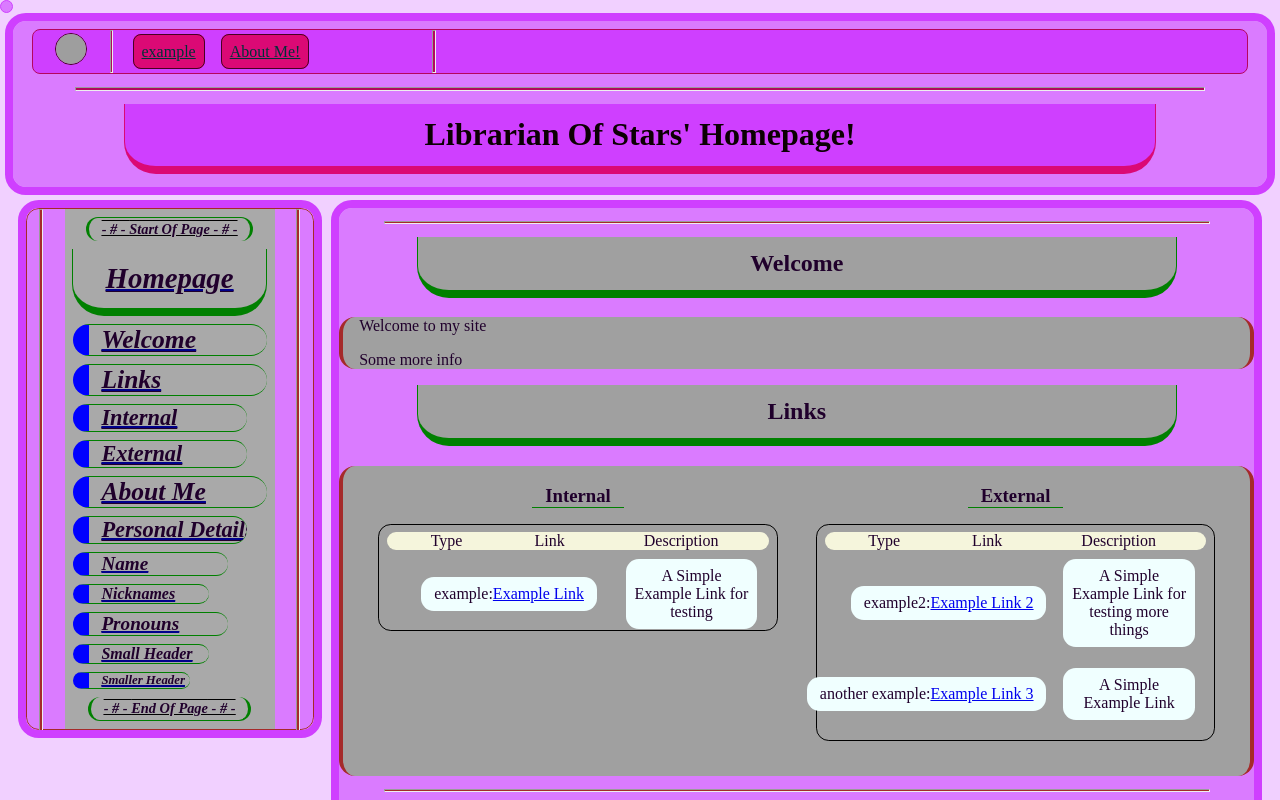
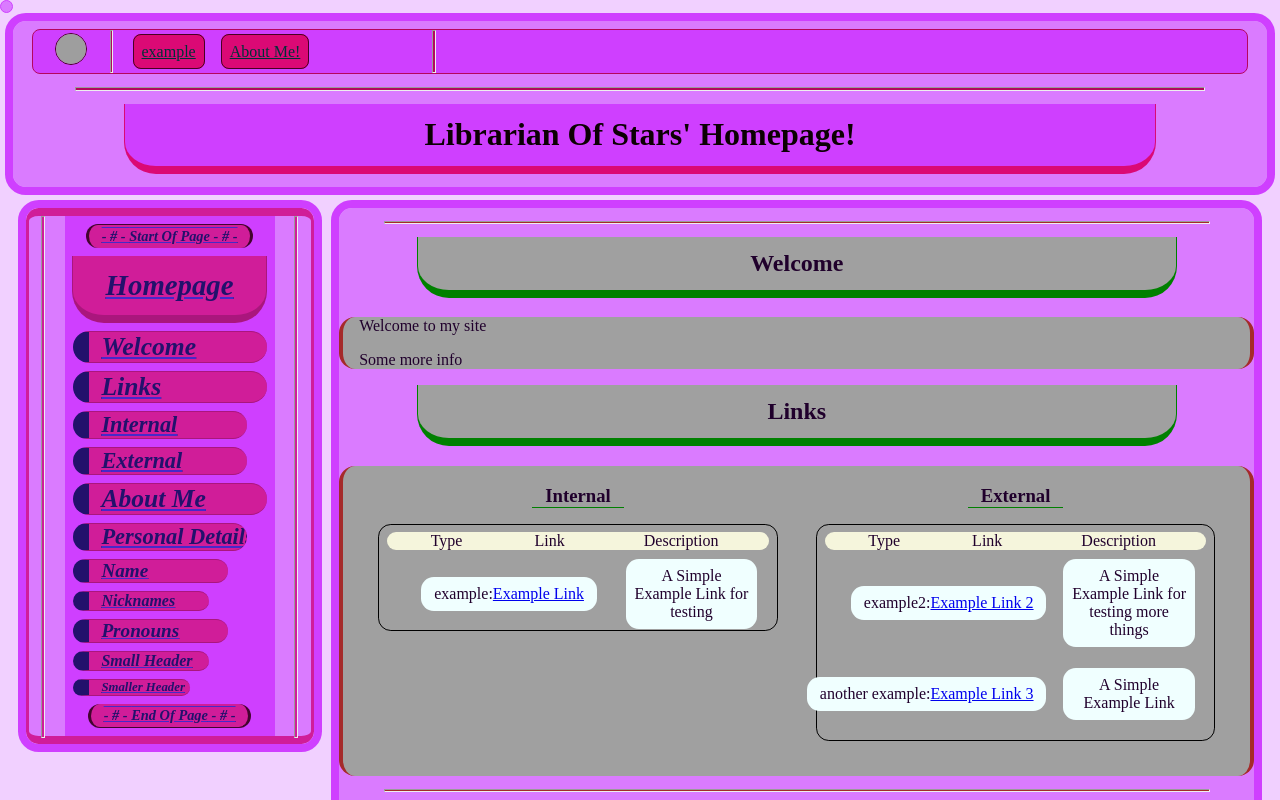
Before and after one commit to librarianofstars-ca-org/website, a Next.js app: page / in a window 1280 px wide. Shown: the top 800 px of the page. Built offline with nearby package versions, Linux system fonts and the light colour scheme; grey boxes are pictures that could not be loaded.

Commit message:
feat: sidebar and table of contents colored

```diff
--- a/styles/base.css
+++ b/styles/base.css
@@ -25,6 +25,10 @@ html.style-root {
     /* --color-<path>-(back, main, accent, highlight, text ) */
     /* Generaly want to have lightness value decrease as properties go on */
     /* Reused - path 'meta' */
+    --color-meta-links-unvisited: var(--color-blue-dark-30);
+    --color-meta-links-invert-unvisited: var(--color-blue-dark-70);
+    --color-meta-links-visited: var(--color-blue-dark-40);
+    --color-meta-links-invert-visited: var(--color-blue-dark-60);
     /* Site - path 'site' */
     --color-site-back: var(--color-purple-95);
     --color-site-main: var(--color-purple-80);
@@ -39,6 +43,11 @@ html.style-root {
     --color-section-head-highlight: var(--color-pink-50);
     --color-section-head-text: var(--color-pink-05);
     /* - Sidebar - path 'side' */
+    --color-section-side-back: var(--color-site-main);
+    --color-section-side-main: var(--color-site-accent);
+    --color-section-side-accent: var(--color-magenta-60);
+    --color-section-side-highlight: var(--color-magenta-50);
+    --color-section-side-text: var(--color-magenta-05);
     /* - Main - path 'body' */
     /* - Footer - path 'foot' */
     /* Elements - path 'element' */
@@ -48,6 +57,12 @@ html.style-root {
     --color-element-nav-accent: var(--color-pink-50);
     --color-element-nav-highlight: var(--color-pink-20);
     --color-element-nav-text: var(--color-blue-light-10);
+    /* Table of Contents - path 'toc' */
+    --color-element-toc-back: var(--color-section-side-main);
+    --color-element-toc-main: var(--color-section-side-accent);
+    --color-element-toc-accent: var(--color-magenta-50);
+    --color-element-toc-highlight: var(--color-magenta-20);
+    --color-element-toc-text: var(--color-blue-dark-10);
 
 }
 
@@ -57,6 +72,10 @@ html.style-root {
         /* --color-<path>-(back, main, accent, highlight, text ) */
         /* Generaly want to have lightness value increase as properties go on */
         /* Reused - path 'meta' */
+        --color-meta-links-unvisited: var(--color-blue-dark-70);
+        --color-meta-links-invert-unvisited: var(--color-blue-dark-30);
+        --color-meta-links-visited: var(--color-blue-dark-60);
+        --color-meta-links-invert-visited: var(--color-blue-dark-40);
         /* Site - path 'site' */
         --color-site-back: var(--color-purple-05);
         --color-site-main: var(--color-purple-20);
@@ -71,6 +90,11 @@ html.style-root {
         --color-section-head-highlight: var(--color-pink-50);
         --color-section-head-text: var(--color-pink-95);
         /* - Sidebar - path 'side' */
+        --color-section-side-back: var(--color-site-main);
+        --color-section-side-main: var(--color-site-accent);
+        --color-section-side-accent: var(--color-magenta-40);
+        --color-section-side-highlight: var(--color-magenta-50);
+        --color-section-side-text: var(--color-magenta-95);
         /* - Main - path 'body' */
         /* - Footer - path 'foot' */
         /* Elements - path 'element' */
@@ -80,5 +104,11 @@ html.style-root {
         --color-element-nav-accent: var(--color-pink-50);
         --color-element-nav-highlight: var(--color-pink-80);
         --color-element-nav-text: var(--color-blue-light-90);
+        /* Table of Contents - path 'toc' */
+        --color-element-toc-back: var(--color-section-side-main);
+        --color-element-toc-main: var(--color-section-side-accent);
+        --color-element-toc-accent: var(--color-magenta-50);
+        --color-element-toc-highlight: var(--color-magenta-80);
+        --color-element-toc-text: var(--color-blue-dark-90);
     }
 }
--- a/styles/components/elements/table_of_contents.css
+++ b/styles/components/elements/table_of_contents.css
@@ -1,6 +1,6 @@
 /* Wrapper */
 .table-of-contents {
-    background-color: darkgray;
+    background-color: var(--color-element-toc-back);
     padding-block: var(--size-xs);
     position: relative;
 }
@@ -8,7 +8,7 @@
 /* Link Overrides */
 .table-of-contents a {
     color: unset;
-    background-color: inherit;
+    background-color: var(--color-element-toc-main);
 }
 
 /* Sizing of each heading */
@@ -47,6 +47,8 @@
     font-weight: bold;
     font-style: italic;
 
+    color: var(--color-element-toc-text);
+    background-color: var(--color-element-toc-main);
 }
 /* .table-of-contents all items */
 .table-of-contents > a > .toc-item {
@@ -57,7 +59,12 @@
     overflow: hidden;
     text-overflow: ellipsis " - ";
 
-    text-decoration: solid underline darkblue var(--size-tn);
+    text-decoration-line: underline;
+    text-decoration-style: solid;
+    text-decoration-width: var(--size-tn);
+    text-decoration-color: var(--color-meta-links-unvisited) ;
+
+    border-color: var(--color-element-toc-accent);
 
     box-sizing: content-box;
     display: block;
@@ -66,21 +73,27 @@
 
 /* All but top level heading */
 .table-of-contents > a > .toc-item:not(h2) {
-    border-inline-start: var(--size-md) solid blue;
-    border-block: var(--size-tn) solid green;
+    border-style: solid;
+    border-inline-start-width: var(--size-md);
+    border-inline-end-width: 0;
+    border-inline-start-color: var(--color-meta-links);
+    border-block-width: var(--size-tn);
+    /* border-block-color: var(--color-element-toc-accent); */
     border-radius: var(--size-md);
 }
 
 /* Link Icon On Hover */
 .table-of-contents > a > *:hover {
-    background-color: azure;
+    background-color: var(--color-element-toc-text);
+    color: var(--color-element-toc-accent);
+    text-decoration-color: var(--color-meta-links-invert-unvisited) ;
 }
 .table-of-contents > a > .toc-item:hover::before {
     content: "#";
     position: absolute;
     left: var(--size-xs);
-    color: lightblue;
-    background-color: darkblue;
+    color: var(--color-meta-links-unvisited);
+    background-color: var(--color-meta-links-invert-unvisited);
     border-radius: 1em;
     width: calc(var(--size-sm) * 2);
     height: 1.2em;
@@ -103,11 +116,16 @@
     width: max-content;
     font-size: 0.9rem;
     border-style: solid;
-    border-color: green;
+    border-color: var(--color-element-toc-highlight);
     border-radius: var(--size-sm);
     border-inline-width: 3px;
-    text-decoration: overline underline black 1px;
+    text-decoration-line: overline underline;
+    text-decoration-color: var(--color-meta-links-unvisited);
+    text-decoration-width: 1px;
     /* text-decoration: none !important; */
+}
+.table-of-contents > a > small.toc-place:hover {
+    text-decoration-color: var(--color-meta-links-invert-unvisited);
 }
 .table-of-contents > a:first-of-type > small.toc-place {
     margin-block-start: 0;
--- a/styles/components/page_structure/sidebar.css
+++ b/styles/components/page_structure/sidebar.css
@@ -10,17 +10,21 @@ div.sidebar.wraper{
 
     margin: var(--size-sm);
 
-    border: var(--size-tn) solid brown;
+    border-block-width: var(--size-xs);
+    border-style: solid;
+    border-color: var(--color-section-side-accent);
     border-radius: var(--size-sm);
 }
 
 div.sidebar hr.sidebar {
     flex: 0 0 auto;
+    color: var(--color-section-side-accent);
+    background-color: var(--color-section-side-accent);
     height: 100%;
-    margin-block: 0px;
 }
 
 div.sidebar.contents {
     flex: 1 1 1;
     margin: auto;
+    background-color: var(--color-section-side-main);
 }
```
